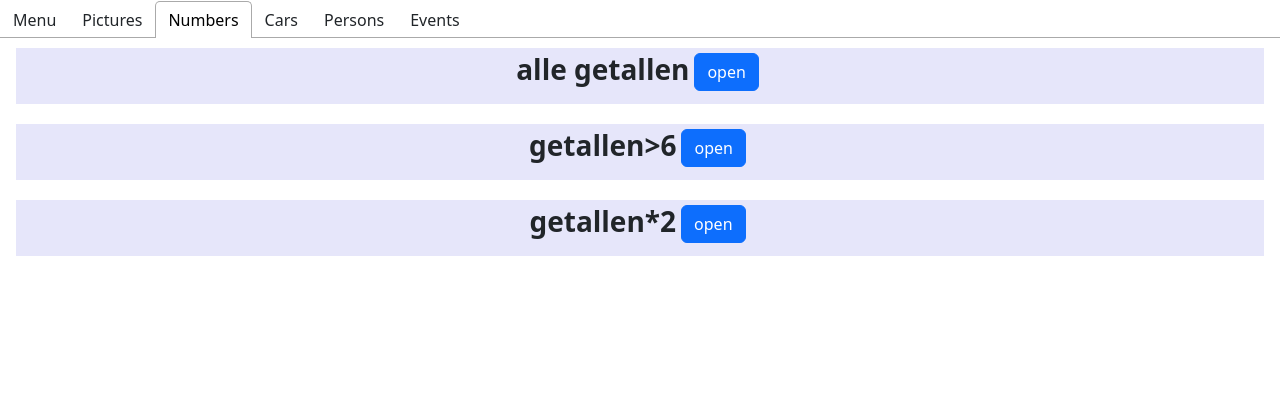
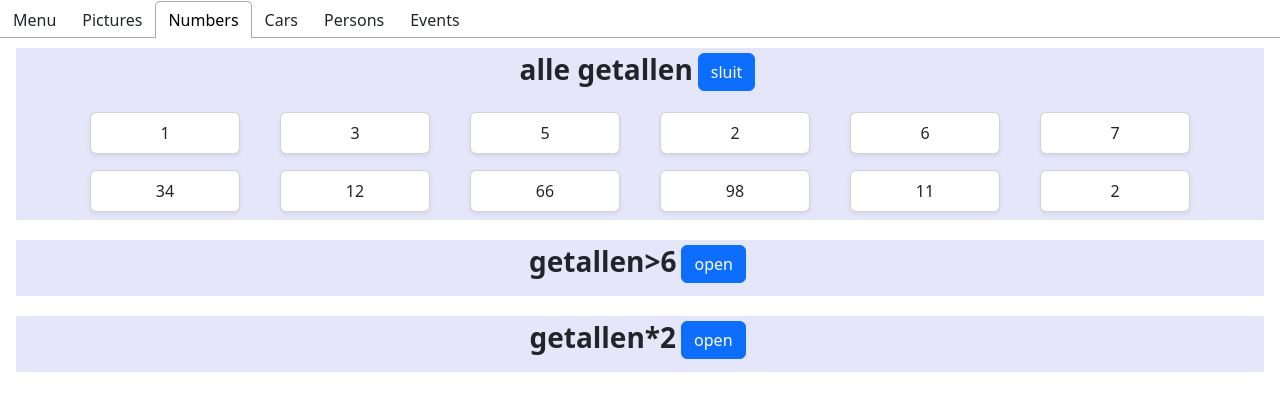
Before and after one commit to SeppeTeugels/dynamic_oefeningen, a React (Create React App) app: page / in a window 1280 px wide. Both pictures are taken after a click on the tab "Numbers". Shown: the top 410 px of the page. Built offline with nearby package versions, Linux system fonts and the light colour scheme.

Commit message:
bundel 4 4.5

```diff
--- a/src/components/Section.js
+++ b/src/components/Section.js
@@ -2,7 +2,8 @@ import {Button, Container, Row} from "react-bootstrap";
 import {useState} from "react";
 
 export function Section(props) {
-    const [isOpen, setIsOpen] = useState(false)
+    const {initial} = (props)
+    const [isOpen, setIsOpen] = useState((initial === 1)?true:false)
     const {title, children} = props;
     return (<>
         <div  style={{backgroundColor: "#e6e6fa", marginBottom:"20px"}}>
--- a/src/pages/CarsPage.js
+++ b/src/pages/CarsPage.js
@@ -6,7 +6,7 @@ export function CarsPage(props){
     const {cars} = props;
     if (!cars) return;
     return <>
-        <Section title={"auto's"}>
+        <Section title={"auto's"} initial={1}>
                 <Cars cars={cars} />
         </Section>
     </>
--- a/src/pages/EventsAndStatePage.js
+++ b/src/pages/EventsAndStatePage.js
@@ -1,13 +1,11 @@
 import {EventDemo} from "../components/EventDemo";
 import {StateDemo} from "../components/StateDemo";
 import {Section} from "../components/Section";
-import {Counter} from "../components/counter";
-
 export function EventsAndStatePage() {
     return(
         <>
             <div style={{ backgroundColor:"lavender"}} className={"mx-3"}>
-                <Section title="Events">
+                <Section title="Events" initial={1}>
                     <EventDemo/>
                 </Section>
                 <Section title="state">
--- a/src/pages/NumbersPage.js
+++ b/src/pages/NumbersPage.js
@@ -5,8 +5,8 @@ export function NumbersPage(props){
     const {numbers} = props;
     if (!numbers) return;
     return <>
-        <div className={"mx-3"}>
-           <Section title={'alle getallen'}>
+        <div className={"mx-3"} >
+           <Section title={'alle getallen'} initial={1}>
             <Numbers numbers={numbers} />
         </Section>
         <Section title={'getallen>6'}>
--- a/src/pages/PersonsPage.js
+++ b/src/pages/PersonsPage.js
@@ -10,7 +10,7 @@ export function PersonsPage(props) {
     const {cities} = props;
     if (!persons) return;
     return <>
-        <Section title={'alle personen'}>
+        <Section title={'alle personen'} initial={1}>
             <Persons persons={persons}/>
         </Section>
         <Section title={'alle personen volgens leeftijd'}>
```
